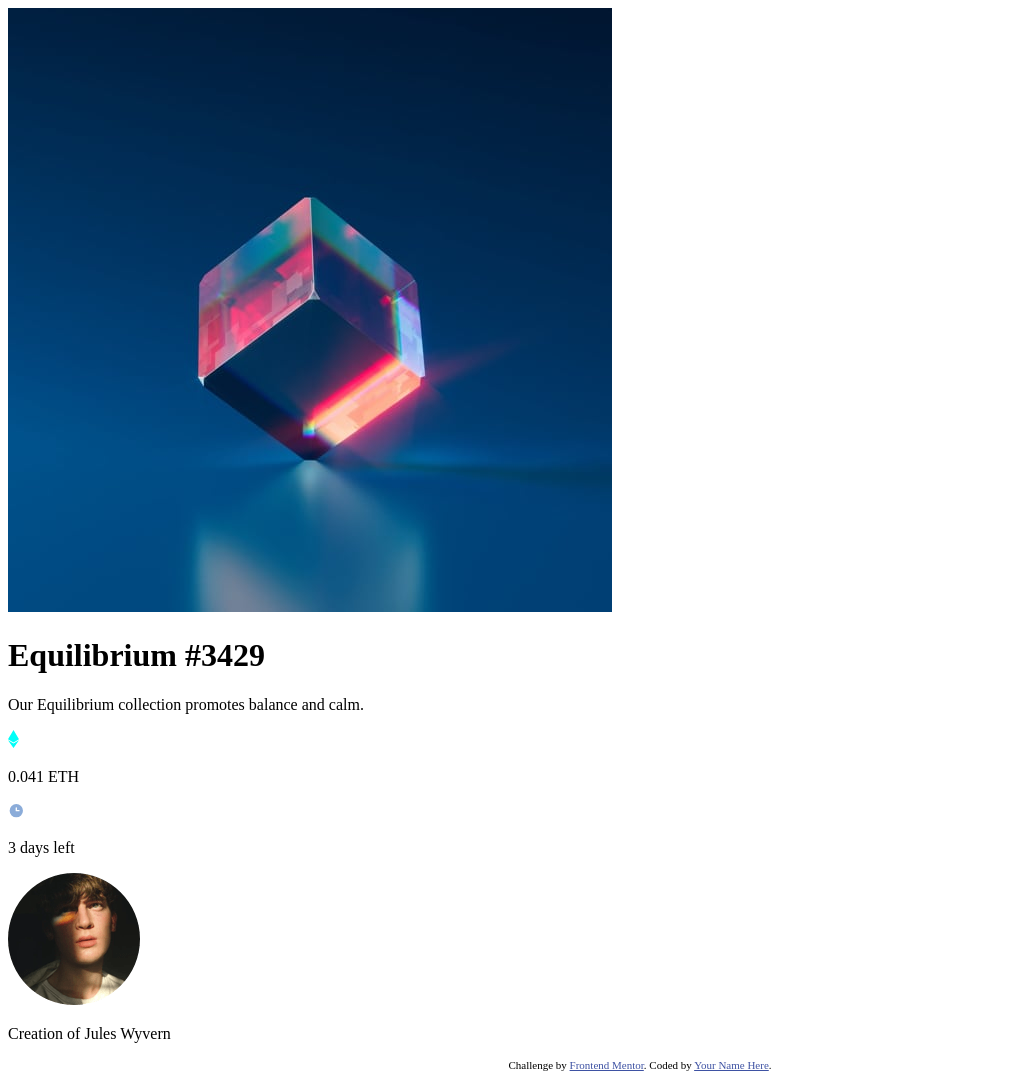
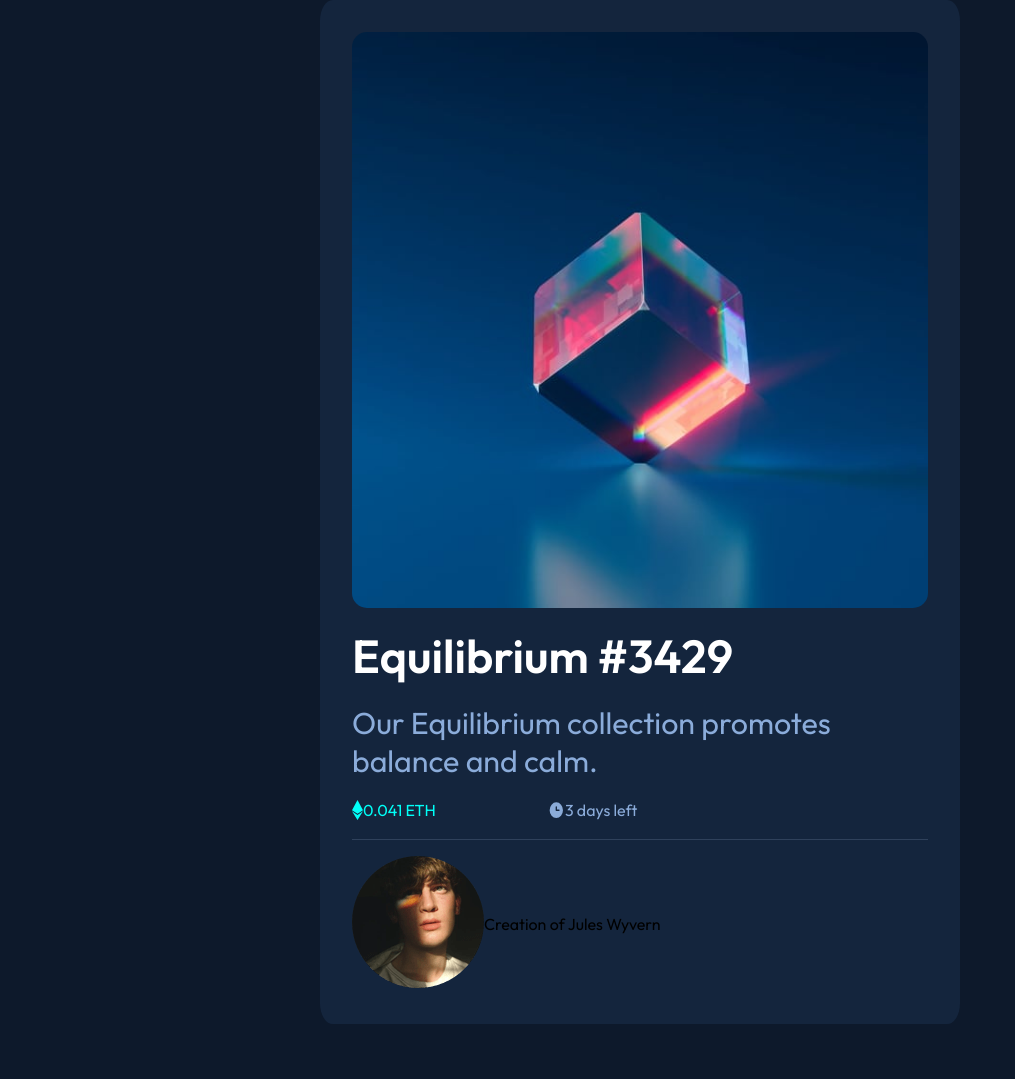
Before and after one commit to Raiquen248/frontmentor.github.io, a plain HTML site: page index.html in a window 1280 px wide. Shown: the whole page, without its empty margins (0-1015 px from the left). After the commit the page ends 1024 px from the top, so only its background shows below. Drawn offline with Linux system fonts and the light colour scheme.

Commit message:
first style

```diff
--- a/index.html
+++ b/index.html
@@ -5,8 +5,12 @@
   <meta name="viewport" content="width=device-width, initial-scale=1.0"> <!-- displays site properly based on user's device -->
 
   <link rel="icon" type="image/png" sizes="32x32" href="./images/favicon-32x32.png">
-
+  <link rel="stylesheet" href="style.css">
   <title>Frontend Mentor | NFT preview card component</title>
+<!-- FONTS -->
+  <link rel="preconnect" href="https://fonts.googleapis.com">
+  <link rel="preconnect" href="https://fonts.gstatic.com" crossorigin>
+  <link href="https://fonts.googleapis.com/css2?family=Outfit:wght@300;400;600&display=swap" rel="stylesheet">
 
   <!-- Feel free to remove these styles or customise in your own stylesheet 👍 -->
   <style>
@@ -30,11 +34,13 @@
         <img class="card__values__eth__image" src="./images/icon-ethereum.svg" alt="Etereum Icon">
         <p class="card__values__eth__price">0.041 ETH</p>
       </div>
-        <div class="card__values_timer">
-          <img class="card__values_timer_images" src="./images/icon-clock.svg" alt="Clock Icon">
-          <p class="card__values__timer__text">3 days left</p>
-        </div>
+      <div class="card__values_timer">
+        <img class="card__values_timer_images" src="./images/icon-clock.svg" alt="Clock Icon">
+        <p class="card__values__timer__text">3 days left</p>
       </div>
+     </div>
+
+      <div class="card__line"></div>
 
       <div class="card__creator">
         <div class="card__creator__images">
@@ -49,9 +55,9 @@
     </div>
   </main>
 
-  <div class="attribution">
+  <!-- <div class="attribution">
     Challenge by <a href="https://www.frontendmentor.io?ref=challenge" target="_blank">Frontend Mentor</a>.
     Coded by <a href="#">Your Name Here</a>.
-  </div>
+  </div> -->
 </body>
 </html>
--- a/style.css
+++ b/style.css
@@ -3,17 +3,17 @@
 
 /* ### Primary */
 
---Soft-blue: hsl(215, 51%, 70%)
---Cyan: hsl(178, 100%, 50%)
+--soft-blue: hsl(215, 51%, 70%)
+--cyan: hsl(178, 100%, 50%)
 
 /* ### Neutral */
 /* (main BG) */
---Very-dark-blue: hsl(217, 54%, 11%)
+--very-dark-blue-bg: hsl(217, 54%, 11%)
 /* (card BG) */
---Very-dark-blue: hsl(216, 50%, 16%)
+--very-dark-blue-gb: hsl(216, 50%, 16%)
 /* (line) */
---Very-dark-blue: hsl(215, 32%, 27%)
---White: hsl(0, 0%, 100%)
+--very-dark-blue-line: hsl(215, 32%, 27%)
+--white: hsl(0, 0%, 100%)
 }
 
 * {
@@ -21,3 +21,86 @@
     padding: 0px;
     margin: 0px;
 }
+
+body {
+    display: flex;
+    justify-content: center;
+    align-items: center;
+    background-color: hsl(217, 54%, 11%);
+    min-height: 100vh;
+}
+
+.card {
+    font-family: 'Outfit', sans-serif;
+    display: flex;
+    flex-direction: column;
+    background-color: hsl(216, 50%, 16%);
+    width: 40rem;
+    border-radius: 2%;
+    padding: 2rem;
+
+
+}
+
+.card__image {
+    border-radius: 15px;
+}
+
+.card__title h1{
+    font-size: 2.9rem;
+    color: white;
+    padding-top: 1.2rem;
+}
+
+.card__description {
+    padding-top: 1.2rem;
+    font-size: 1.9rem;
+    color: hsl(215, 51%, 70%)
+
+}
+
+.card__values {
+    display: flex;
+    align-items: start;
+}
+
+.card__values_eth {
+    display: flex;
+    padding-top: 1.2rem;
+
+}
+
+.card__values_timer {
+    display: flex;
+    padding-top: 1.2rem;
+
+}
+
+.card__values_eth, .card__values_timer {
+    margin-right:7rem;
+}
+
+
+
+.card__values__eth__price {
+    color:hsl(178, 100%, 50%);
+}
+
+.card__values__timer__text {
+    color:hsl(215, 51%, 70%);
+}
+
+
+.card__line {
+    border-bottom: 1px groove hsl(215, 32%, 27%);
+    width: 100%;
+    padding-top: 1.2rem;
+  }
+
+
+.card__creator {
+    display: flex;
+    align-items: center;
+    justify-content: start;
+    padding-top: 1rem;
+}
```
